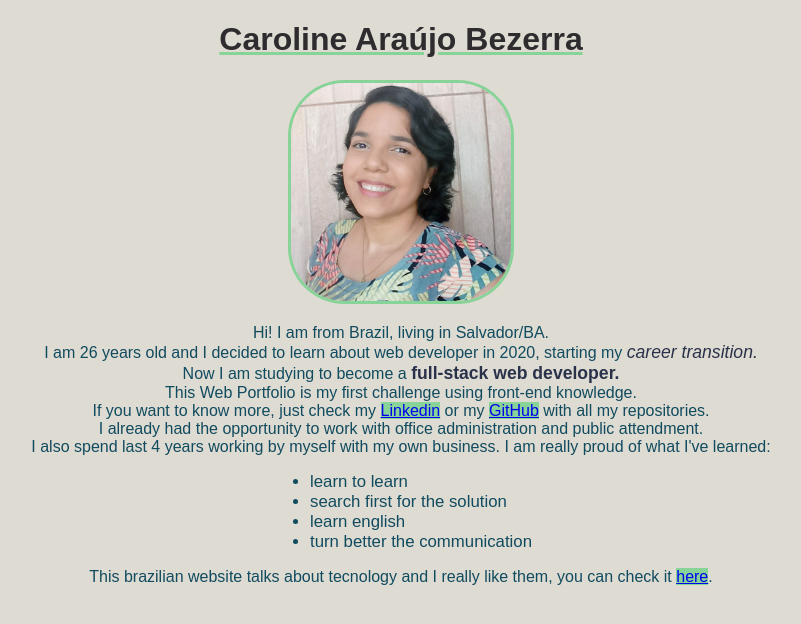
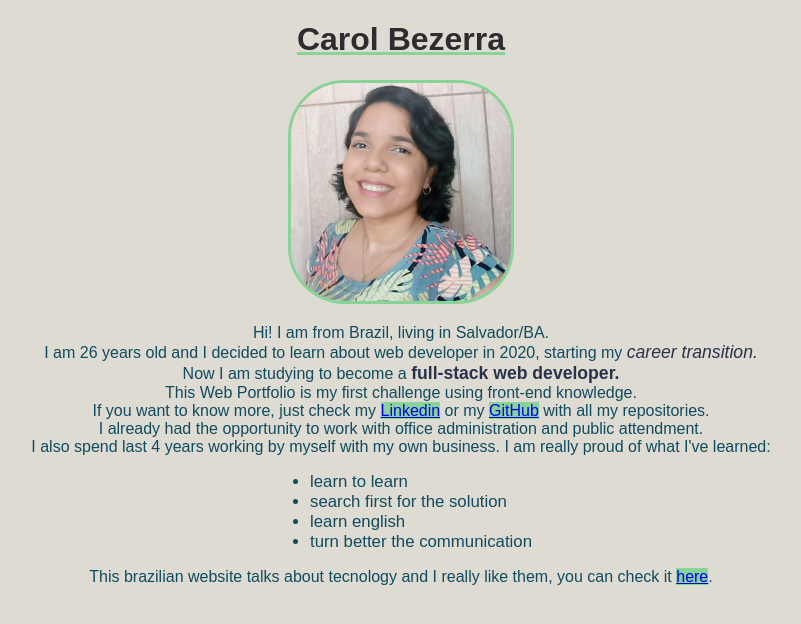
Before and after one commit to carolbezerra-dev/carolbezerra-dev.github.io, a plain HTML site: page index.html in a window 1280 px wide. Shown: the whole page, without its empty margins (239-1040 px from the left). Drawn offline with Linux system fonts and the light colour scheme.

Commit message:
index final

```diff
--- a/index.html
+++ b/index.html
@@ -38,7 +38,7 @@
     </style>
 </head>
 <body>
-    <h1>Caroline Araújo Bezerra</h1>
+    <h1>Carol Bezerra</h1>
 
     <a href="20200815_141417-1.jpg"><img src="/20200815_141417-1.jpg" alt="foto de Carol"></a>
 
```
